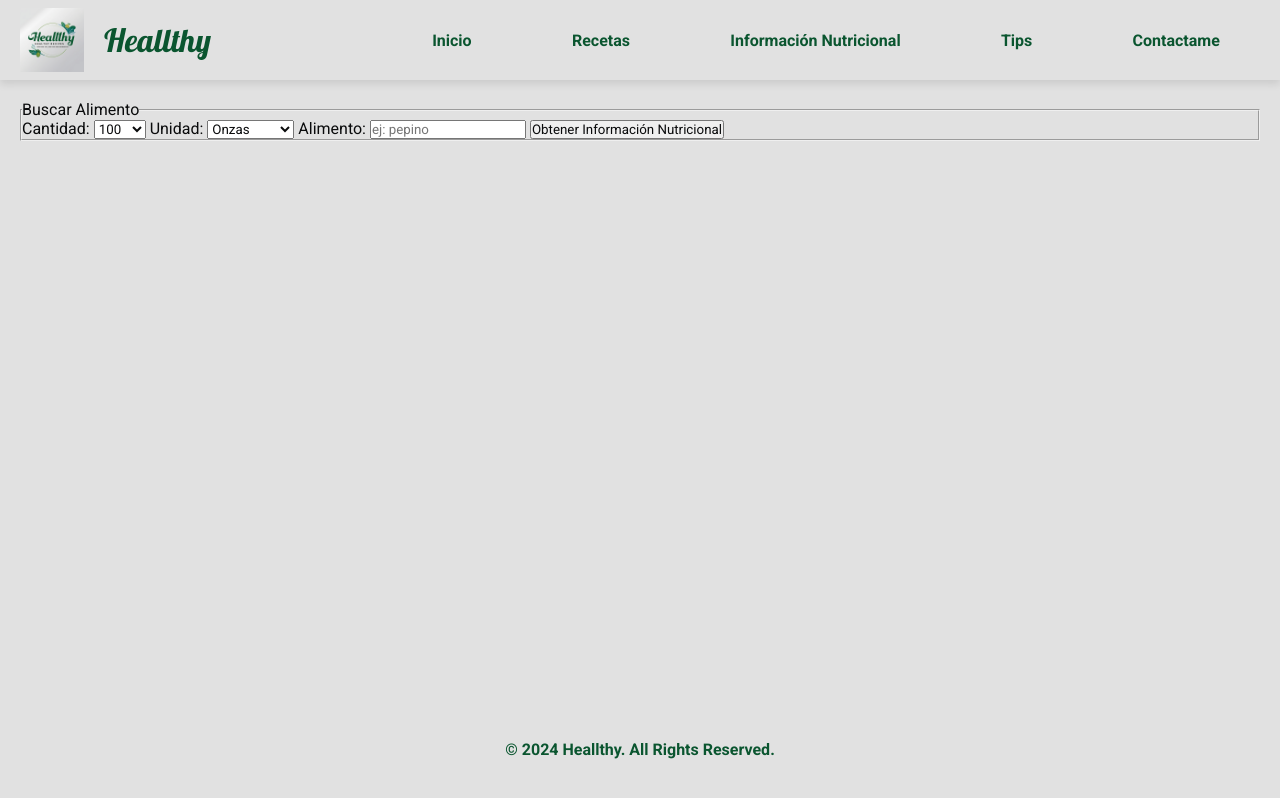
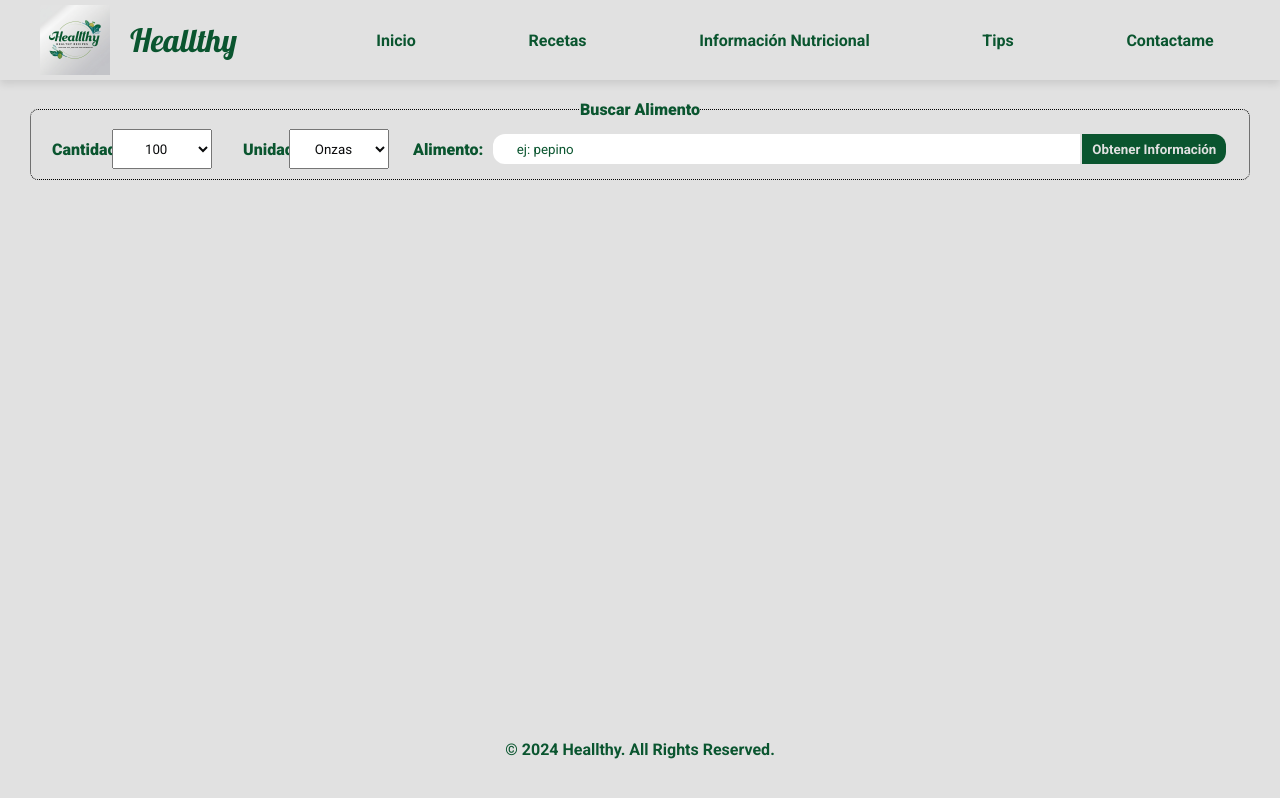
Before and after one commit to deiybg/Proyecto-Final-Master-PROMETEO, a website built with Vite: page proyecto-final-master-prometeo/index.html in a window 1280 px wide. Both pictures are taken after a click on the link "Información Nutricional". Built offline with nearby package versions, Linux system fonts and the light colour scheme.

Commit message:
termiando el infoNutritional
Revisado las mediaquery

```diff
--- a/proyecto-final-master-prometeo/components/Header/Header.css
+++ b/proyecto-final-master-prometeo/components/Header/Header.css
@@ -8,6 +8,7 @@ header {
   padding: var(--global-padding);
   align-items: center;
   box-shadow: 0px 4px 8px rgba(0, 0, 0, 0.1);
+
 }
 
 .title-home {
@@ -16,20 +17,26 @@ header {
   color: var(--secundary-color-text);
 }
 .img-logo {
-  width: 80%;
+  width: 70px;
   height: auto;
-  max-height: 80%;
   object-fit: contain;
 }
-#container-home {
+#container-home{
+  flex: 1 1 25%;
   display: flex;
+  width: 100%;
+  height: 10vh;
+  align-items: center;
+  justify-content: left;
   gap: var(--global-gap);
-  align-items: center;
-  height: 10vh;
+  padding: var(--global-padding);
+
+
 }
 
 .nav {
-  width: 70%;
+  flex-direction: 1 1 75%;
+  width: 75%;
 }
 
 .nav-ul {
@@ -69,6 +76,7 @@ header {
 }
 .cerrar-menu {
   display: none;
+  cursor: pointer;
 }
 
 @media (max-width: 768px) {
@@ -90,6 +98,7 @@ header {
     opacity: 0;
     visibility: hidden;
     height: 100vh;
+    width: max-content;
     z-index: 1000;
     box-shadow: 0 0 0 100vmax rgba(0, 0, 0, 0.5);
   }
--- a/proyecto-final-master-prometeo/components/NutritionalCard/NutritionalCard.css
+++ b/proyecto-final-master-prometeo/components/NutritionalCard/NutritionalCard.css
@@ -133,7 +133,7 @@
   border: 0.5px black solid;
   border-radius: 8px;
   padding: var(--global-padding-short);
-
+  height: 167px;
 }
 
 .pIDR {
--- a/proyecto-final-master-prometeo/pages/NutriotionalInfo/NutritionalInfo.css
+++ b/proyecto-final-master-prometeo/pages/NutriotionalInfo/NutritionalInfo.css
@@ -3,10 +3,110 @@
   flex-wrap: wrap;
   width: 100%;
 
+}
+.containerNutritionForm{
+  display: flex;
+  flex-wrap: wrap;
+  width: 100%;
+  align-items:center;
+  margin-top: -10px;
+}
+.containerNutritionForm  legend{
+  text-align: center;
+}
+.containerNutritionForm label, legend{
+  color: var(--secundary-color-text);
+  font-weight: 900;
+}
+.containerNutritionForm fieldset{
+  width: 100%;
+  border: 1px black dotted;
+  border-radius: 8px;
+  margin: var(--global-margin-short);
+}
+
+.containerForm > select{
+  width: 100px;
+  height: 40px;
+  margin: 0;
+  padding: 0;
+}
+#quantity, #unit{
+  text-align: center;
+  text-align-last: center;
+  margin-left: -40px;
+}
+.containerForm{
+  flex: 1 1 30%;
+  max-width: 30%;
+  box-sizing: border-box;
+  display: flex;
+  height: auto;
+  align-items: center;
+  justify-content: space-evenly;
+  gap: var(--global-gap);
+
+}
+.containerButton{
+  flex: 1 1 70%;
+  max-width: 70%;
+  box-sizing:border-box;
+  display: flex;
+  height: auto;
+  align-items: center;
+  gap: var(--global-gap-short);
+  justify-content: center;
+  margin: 0;
+}
+#food{
+  min-width: 70%;
+  height: 30px;
+  border-top-left-radius: 12px;
+  border-bottom-left-radius: 12px;
+  padding: var(--global-padding-short);
+  border: none;
+  margin: 0;
+}
+#food::placeholder{
+  padding: var(--global-padding-short);
+  color: var(--secundary-color-text);
+}
+#food:focus {
+  outline: none;
+  border-color: initial;
+}
+
+#btnSearchFood{
+  height: 30px;
+  border-top-right-radius: 12px;
+  border-bottom-right-radius: 12px;
+  padding: var(--global-padding-short);
+  background-color: var(--secundary-color-text);
+  color: var(--bg-color);
+  font-weight: 700;
+  border: none;
+  margin-left: -8px;
+  display: flex;
+  align-items: center;
+  cursor: pointer;
+  transition: 0.5s all ease-out;
+
+}
+
+#btnSearchFood:hover{
+  background-color: rgb(60, 180, 75);
+  color: black;
+}
+
+#nutrition-form{
+  width: 100%;
+  display: flex;
+  padding: var(--global-padding-short);
+
 
 
 }
-
+/* /////////////Aca se empieza a maquetar los contenedor results y container/////////////// */
 #results-container,
 #resumen-container {
   flex: 1;
@@ -60,4 +160,17 @@
   #resumen-container {
     min-width: 100%;
   }
+
+  #nutrition-form{
+    display:block;
+  }
+  .containerButton, .containerForm{
+    min-width: 100%;
+  }
+  .containerButton{
+    padding: var(--global-padding-short);
+  }
+  #food{
+    min-width: 50%S;
+  }
 }
--- a/proyecto-final-master-prometeo/pages/NutriotionalInfo/NutritionalInfo.js
+++ b/proyecto-final-master-prometeo/pages/NutriotionalInfo/NutritionalInfo.js
@@ -13,6 +13,7 @@ export const NutritionalInfo = ()=>{
     <fieldset>
      <legend> Buscar Alimento</legend>
     <form id="nutrition-form">
+    <div class="containerForm">
     <label for="quantity">Cantidad:</label>
     <select id="quantity" name="quantity" required>
       <option value="100">100</option>
@@ -32,11 +33,13 @@ export const NutritionalInfo = ()=>{
     <option value="milliliter">Mililitros</option>
     </optgroup>
     </select>
+    </div>
+  <div class="containerButton">
+  <label for="food">Alimento:</label>
+  <input type="text" id="food" name="food" placeholder=" ej: pepino" required>
 
-  <label for="food">Alimento:</label>
-  <input type="text" id="food" name="food" placeholder="ej: pepino" required>
-
-  <button id="btnSearchFood" type="submit">Obtener Información Nutricional</button>
+  <button id="btnSearchFood" type="submit">Obtener Información</button>
+  </div>
 </form>
 </fieldset>
 </div>
--- a/proyecto-final-master-prometeo/style.css
+++ b/proyecto-final-master-prometeo/style.css
@@ -8,6 +8,7 @@
   --global-padding-short: 10px;
   --global-padding-large: 40px;
   --global-gap: 20px;
+  --global-gap-short:10px;
   --global-gap-large: 40px;
   --tittle-font-family: "Lobster";
   --global-font-family: "Roboto";
```
